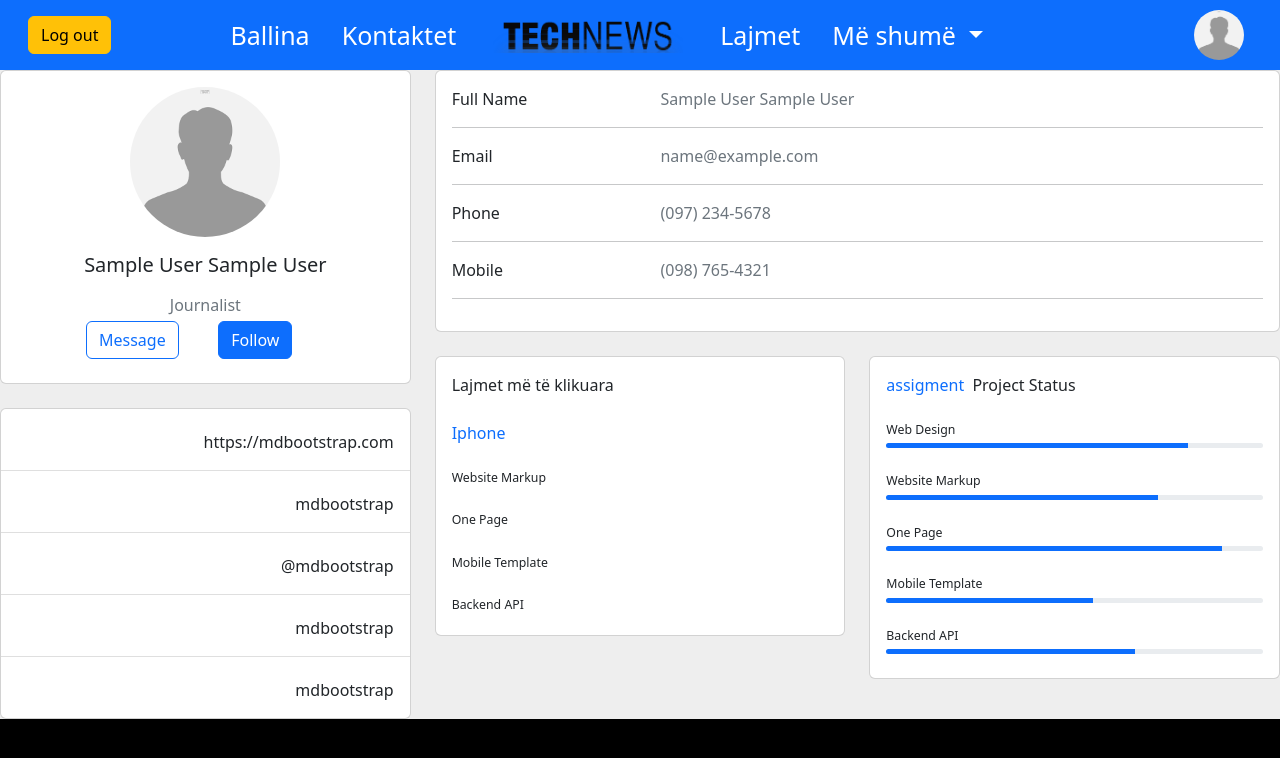
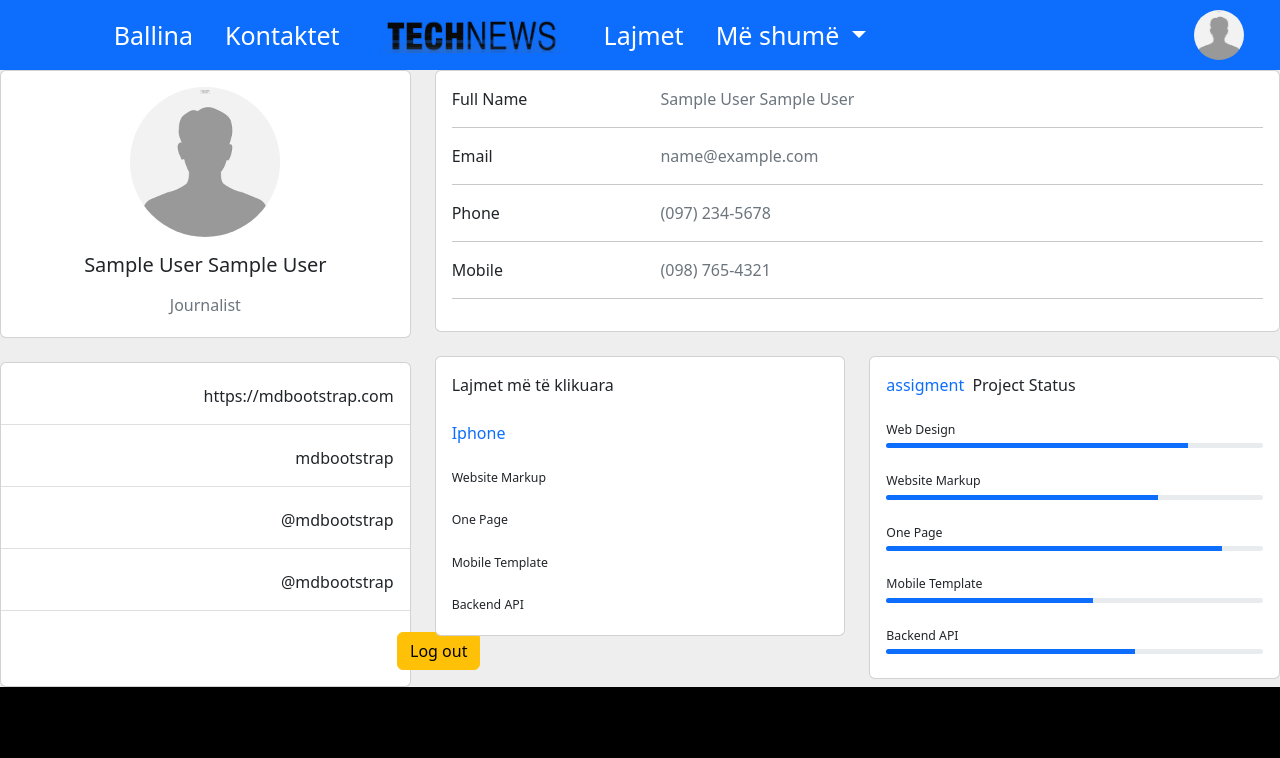
Before and after one commit to gyltenesfishta/TechNews, a PHP site: page /profile.php in a window 1280 px wide. Shown: the top 758 px of the page. Run offline with PHP 8.4, Linux system fonts and the light colour scheme; the visitor is signed in with stand-in values (Sample User, id 1).

Commit message:
Updated profile.php

```diff
--- a/html/index.php
+++ b/html/index.php
@@ -25,9 +25,7 @@ if(isset($_SESSION['username'])){
 <header>
     <nav class="navbar navbar-expand-lg navbar-dark p-3 bg-primary" id="headerNav">
       <div class="container-fluid">
-        <form  method="post">
-      <button type="submit" name = "logout" class="btn btn-warning"  onclick = "window.location.href = 'login.php';"> Log out</button>
-      </form>
+
         <a class="navbar-brand d-block d-lg-none" href="#">
           <img src="/static_files/images/logos/logo_2_white.png" height="80" />
         </a>
--- a/html/profile.css
+++ b/html/profile.css
@@ -125,3 +125,9 @@ a{
     position: absolute;
     margin-left: 20px;
 }
+
+
+.log_out_btn{
+    margin-left: 380px;
+    white-space: nowrap;
+}
--- a/html/profile.php
+++ b/html/profile.php
@@ -30,9 +30,7 @@ if ($_SESSION["role"] == "Journalist") {
 <header>
     <nav class="navbar navbar-expand-lg navbar-dark p-3 bg-primary" id="headerNav">
       <div class="container-fluid">
-        <form  method="post">
-      <button type="submit" name = "logout" class="btn btn-warning"  onclick = "window.location.href = 'login.php';"> Log out</button>
-      </form>
+
         <a class="navbar-brand d-block d-lg-none" href="#">
           <img src="/static_files/images/logos/logo_2_white.png" height="80" />
         </a>
@@ -83,10 +81,7 @@ if ($_SESSION["role"] == "Journalist") {
               class="rounded-circle img-fluid" style="width: 150px;">
             <h5 class="my-3"><?php echo $_SESSION["name"] . " " . $_SESSION["lastname"]; ?></h5>
             <p class="text-muted mb-1"><?php echo $_SESSION["role"]; ?></p>
-            <div class="d-flex justify-content-center mb-2">
-              <button type="button" id="fllw_btn" class="btn btn-primary">Follow</button>
-              <button type="button" id="msg_btn" class="btn btn-outline-primary ms-1">Message</button>
-            </div>
+
           </div>
         </div>
         <div class="card mb-4 mb-lg-0">
@@ -105,13 +100,15 @@ if ($_SESSION["role"] == "Journalist") {
                 <p class="mb-0">@mdbootstrap</p>
               </li>
               <li class="list-group-item d-flex justify-content-between align-items-center p-3">
-                <i class="fab fa-instagram fa-lg" style="color: #ac2bac;"></i>
-                <p class="mb-0">mdbootstrap</p>
+              <i class="fab fa-twitter fa-lg" style="color: #55acee;"></i>
+                <p class="mb-0">@mdbootstrap</p>
               </li>
-              <li class="list-group-item d-flex justify-content-between align-items-center p-3">
-                <i class="fab fa-facebook-f fa-lg" style="color: #3b5998;"></i>
-                <p class="mb-0">mdbootstrap</p>
+              <li class="list-group-item d-flex justify-content-between align-items-right p-3">
+              <form  method="post">
+              <button type="submit" name = "logout" class="btn btn-warning log_out_btn"  onclick = "window.location.href = 'login.php';"> Log out</button>
+              </form>
               </li>
+
             </ul>
           </div>
         </div>
```
